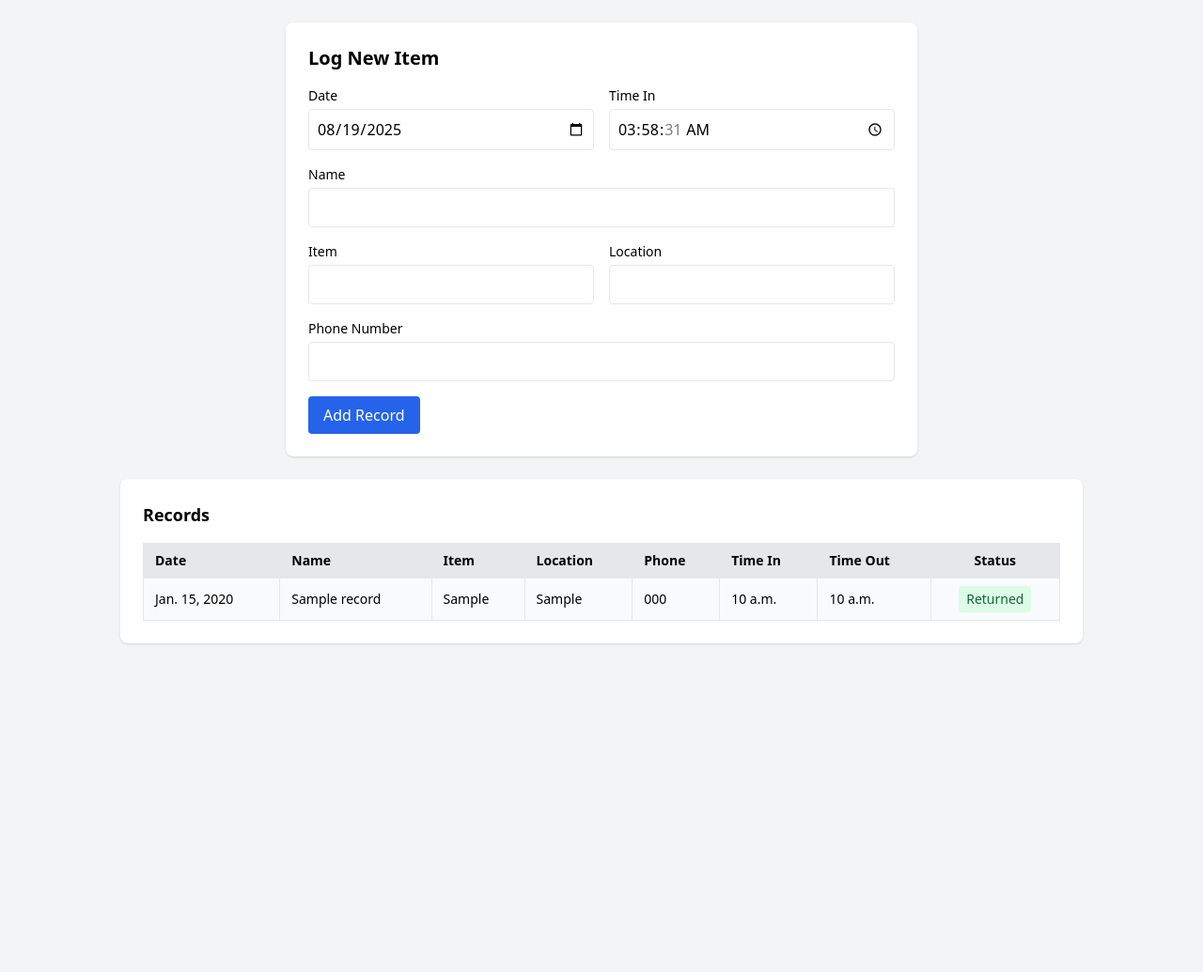
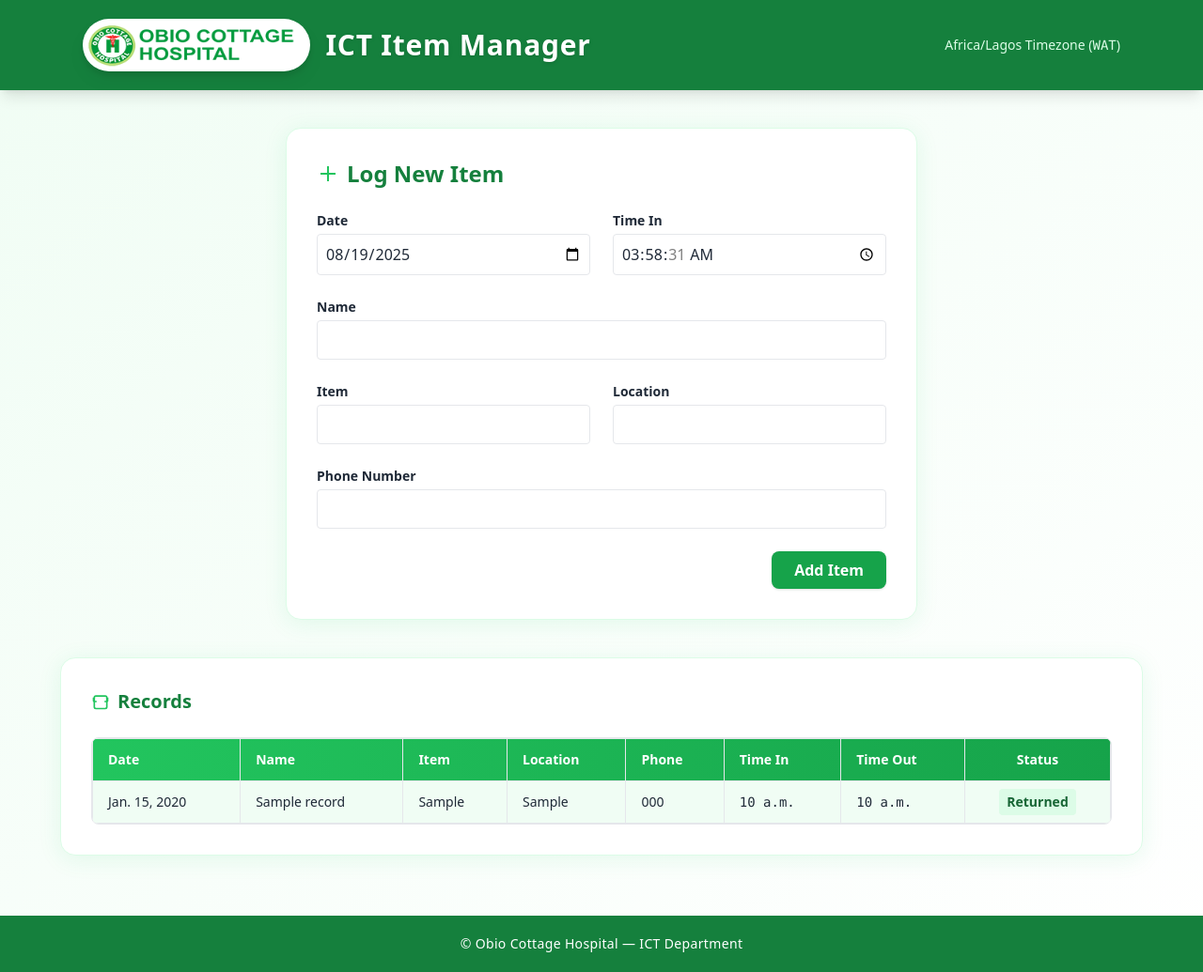
Before and after one commit to JzwylFSE/Inventory_Manager, a Django app: page / in a window 1280 px wide. Shown: the whole page at 94% size. Before the commit the page ends 686 px from the top, so only its background shows below. Run offline with Django 5.2, Linux system fonts and the light colour scheme; tables that the repository leaves empty hold one stand-in row (values such as "Sample post"); some libraries are stand-ins or nearby versions.

Commit message:
dbsqlite done and working, clean up needed

```diff
--- a/templates/index.html
+++ b/templates/index.html
@@ -1,3 +1,7 @@
+{% load tz %}
+<!-- Enable timezone filters -->
+{% load static %}
+
 <!DOCTYPE html>
 <html lang="en">
   <head>
@@ -5,103 +9,168 @@
     <title>ICT Item Manager</title>
     <meta name="viewport" content="width=device-width, initial-scale=1" />
     <script src="https://cdn.tailwindcss.com"></script>
+    <style>
+      /* Custom shadow for card effect */
+      .custom-shadow {
+        box-shadow: 0 4px 24px 0 rgba(34, 197, 94, 0.1);
+      }
+      .table-header {
+        background: linear-gradient(90deg, #22c55e 0%, #16a34a 100%);
+      }
+      .table-header th {
+        color: #fff;
+      }
+    </style>
   </head>
-<body class="bg-gray-100 p-6">
-
-  {% load tz %} <!-- Enable timezone filters -->
+  <body
+    class="bg-gradient-to-br from-green-50 to-white min-h-screen text-gray-800"
+  >
+    <!-- Header with Logo -->
+    <header class="bg-green-700 text-white shadow-lg mb-10">
+      <div
+        class="max-w-6xl mx-auto flex items-center justify-between px-6 py-5"
+      >
+        <div class="flex items-center space-x-4">
+          <img
+            src="{% static 'obio-logo-3.png' %}"
+            alt="Hospital Logo"
+            class="h-14 drop-shadow-lg rounded-full bg-white p-1"
+          />
+          <h1 class="text-3xl font-extrabold tracking-wide drop-shadow">
+            ICT Item Manager
+          </h1>
+        </div>
+        <div class="hidden md:block text-green-100 text-sm font-medium">
+          Africa/Lagos Timezone (<span class="font-mono">WAT</span>)
+        </div>
+      </div>
+    </header>
 
     <!-- Add Record Form -->
-  <div class="max-w-2xl mx-auto bg-white p-6 rounded-lg shadow mb-6">
-    <h1 class="text-xl font-bold mb-4">Log New Item</h1>
-    <form method="POST" class="grid grid-cols-1 md:grid-cols-2 gap-4">
+    <div
+      class="max-w-2xl mx-auto bg-white p-8 rounded-2xl custom-shadow mb-10 border border-green-100"
+    >
+      <h2
+        class="text-2xl font-bold text-green-700 mb-6 flex items-center gap-2"
+      >
+        <svg
+          class="w-6 h-6 text-green-500"
+          fill="none"
+          stroke="currentColor"
+          stroke-width="2"
+          viewBox="0 0 24 24"
+        >
+          <path d="M12 4v16m8-8H4"></path>
+        </svg>
+        Log New Item
+      </h2>
+      <form method="POST" class="grid grid-cols-1 md:grid-cols-2 gap-6">
         {% csrf_token %}
-      <!-- Render fields individually for nicer layout -->
         <div>
-        <label class="block text-sm font-medium mb-1">Date</label>
-        {{ form.date }}
-        {{ form.date.errors }}
+          <label class="block text-sm font-semibold mb-1">Date</label>
+          {{ form.date }} {{ form.date.errors }}
         </div>
         <div>
-        <label class="block text-sm font-medium mb-1">Time In</label>
-        {{ form.time_in }}
-        {{ form.time_in.errors }}
+          <label class="block text-sm font-semibold mb-1">Time In</label>
+          {{ form.time_in }} {{ form.time_in.errors }}
         </div>
         <div class="md:col-span-2">
-        <label class="block text-sm font-medium mb-1">Name</label>
-        {{ form.name }}
-        {{ form.name.errors }}
+          <label class="block text-sm font-semibold mb-1">Name</label>
+          {{ form.name }} {{ form.name.errors }}
         </div>
         <div>
-        <label class="block text-sm font-medium mb-1">Item</label>
-        {{ form.item }}
-        {{ form.item.errors }}
+          <label class="block text-sm font-semibold mb-1">Item</label>
+          {{ form.item }} {{ form.item.errors }}
         </div>
         <div>
-        <label class="block text-sm font-medium mb-1">Location</label>
-        {{ form.location }}
-        {{ form.location.errors }}
+          <label class="block text-sm font-semibold mb-1">Location</label>
+          {{ form.location }} {{ form.location.errors }}
         </div>
         <div class="md:col-span-2">
-        <label class="block text-sm font-medium mb-1">Phone Number</label>
-        {{ form.phone_number }}
-        {{ form.phone_number.errors }}
+          <label class="block text-sm font-semibold mb-1">Phone Number</label>
+          {{ form.phone_number }} {{ form.phone_number.errors }}
         </div>
-
-      <div class="md:col-span-2">
-        <button type="submit" class="bg-blue-600 hover:bg-blue-700 text-white px-4 py-2 rounded">
-          Add Record
+        <div class="md:col-span-2 flex justify-end">
+          <button
+            type="submit"
+            class="bg-green-600 hover:bg-green-700 text-white px-6 py-2 rounded-lg shadow font-semibold transition"
+          >
+            Add Item
           </button>
         </div>
       </form>
     </div>
 
     <!-- Records Table -->
-  <div class="max-w-5xl mx-auto bg-white p-6 rounded-lg shadow">
-    <h2 class="text-lg font-bold mb-4">Records</h2>
-    <div class="overflow-x-auto">
-      <table class="min-w-full border-collapse border border-gray-300 text-sm">
-        <thead class="bg-gray-200">
+    <div
+      class="max-w-6xl mx-auto bg-white p-8 rounded-2xl custom-shadow border border-green-100"
+    >
+      <div class="flex items-center justify-between mb-6">
+        <h2 class="text-xl font-bold text-green-700 flex items-center gap-2">
+          <svg
+            class="w-5 h-5 text-green-500"
+            fill="none"
+            stroke="currentColor"
+            stroke-width="2"
+            viewBox="0 0 24 24"
+          >
+            <path
+              d="M3 7v4a1 1 0 001 1h3m10 0h3a1 1 0 001-1V7m-1 12a2 2 0 01-2 2H6a2 2 0 01-2-2V7a2 2 0 012-2h12a2 2 0 012 2v12z"
+            ></path>
+          </svg>
+          Records
+        </h2>
+      </div>
+      <div class="overflow-x-auto rounded-lg border border-gray-200">
+        <table class="min-w-full border-collapse text-sm">
+          <thead class="table-header">
             <tr>
-            <th class="border px-3 py-2 text-left">Date</th>
-            <th class="border px-3 py-2 text-left">Name</th>
-            <th class="border px-3 py-2 text-left">Item</th>
-            <th class="border px-3 py-2 text-left">Location</th>
-            <th class="border px-3 py-2 text-left">Phone</th>
-            <th class="border px-3 py-2 text-left">Time In</th>
-            <th class="border px-3 py-2 text-left">Time Out</th>
-            <th class="border px-3 py-2 text-center">Status</th>
+              <th class="border px-4 py-3 text-left">Date</th>
+              <th class="border px-4 py-3 text-left">Name</th>
+              <th class="border px-4 py-3 text-left">Item</th>
+              <th class="border px-4 py-3 text-left">Location</th>
+              <th class="border px-4 py-3 text-left">Phone</th>
+              <th class="border px-4 py-3 text-left">Time In</th>
+              <th class="border px-4 py-3 text-left">Time Out</th>
+              <th class="border px-4 py-3 text-center">Status</th>
             </tr>
           </thead>
           <tbody>
             {% for record in records %}
-          <tr class="odd:bg-gray-50">
-            <td class="border px-3 py-2">{{ record.date }}</td>
-            <td class="border px-3 py-2">{{ record.name }}</td>
-            <td class="border px-3 py-2">{{ record.item }}</td>
-            <td class="border px-3 py-2">{{ record.location }}</td>
-            <td class="border px-3 py-2">{{ record.phone_number }}</td>
-            <td class="border px-3 py-2">
-              {% localtime on %}
-                {{ record.time_in }}
-              {% endlocaltime %}
+            <tr class="odd:bg-green-50 hover:bg-green-100 transition">
+              <td class="border px-4 py-2 font-medium">{{ record.date }}</td>
+              <td class="border px-4 py-2">{{ record.name }}</td>
+              <td class="border px-4 py-2">{{ record.item }}</td>
+              <td class="border px-4 py-2">{{ record.location }}</td>
+              <td class="border px-4 py-2">{{ record.phone_number }}</td>
+              <td class="border px-4 py-2 font-mono">
+                {% timezone "Africa/Lagos" %}{{ record.time_in }}{% endtimezone %}
               </td>
-            <td class="border px-3 py-2">
+              <td class="border px-4 py-2 font-mono">
                 {% if record.time_out %}
-                {% localtime on %}
-                  {{ record.time_out }}
-                {% endlocaltime %}
+                  {% timezone "Africa/Lagos" %}{{record.time_out }}{% endtimezone %}
                 {% else %}
                 <span class="text-gray-400">—</span>
                 {% endif %}
               </td>
-            <td class="border px-3 py-2 text-center">
+              <td class="border px-4 py-2 text-center">
                 {% if record.time_out %}
-                <span class="inline-block px-2 py-1 text-green-800 bg-green-100 rounded">Returned</span>
+                <span
+                  class="inline-block px-2 py-1 text-green-800 bg-green-100 rounded font-semibold"
+                  >Returned</span
+                >
                 {% else %}
                 <form method="POST" class="inline">
                   {% csrf_token %}
-                  <input type="hidden" name="return_id" value="{{ record.id }}">
-                  <button type="submit" class="bg-red-600 hover:bg-red-700 text-white px-3 py-1 rounded">
+                  <input
+                    type="hidden"
+                    name="return_id"
+                    value="{{ record.id }}"
+                  />
+                  <button
+                    type="submit"
+                    class="bg-red-600 hover:bg-red-700 text-white px-3 py-1 rounded shadow transition"
+                  >
                     Mark Returned
                   </button>
                 </form>
@@ -110,7 +179,9 @@
             </tr>
             {% empty %}
             <tr>
-            <td colspan="8" class="px-3 py-4 text-center text-gray-500">No records yet.</td>
+              <td colspan="8" class="px-4 py-6 text-center text-gray-500">
+                No records yet.
+              </td>
             </tr>
             {% endfor %}
           </tbody>
@@ -118,5 +189,16 @@
       </div>
     </div>
 
+    <!-- Footer -->
+    <footer class="bg-green-700 text-white mt-16">
+      <div class="max-w-6xl mx-auto text-center py-5 text-sm tracking-wide">
+        © {{ now|date:"Y" }} Obio Cottage Hospital — ICT Department
+      </div>
+    </footer>
+
+    <!-- Optional: Widget styling for form fields -->
+    {% comment %} Add this to your forms.py widgets for a consistent look:
+    widgets = { 'date': forms.DateInput(attrs={'class': 'w-full border rounded
+    px-2 py-1'}), ... } {% endcomment %}
   </body>
 </html>
```
Also changed, not shown: db.sqlite3, static/obio-logo-3.png (added). Lines whose indentation alone changed are shown as unchanged.
